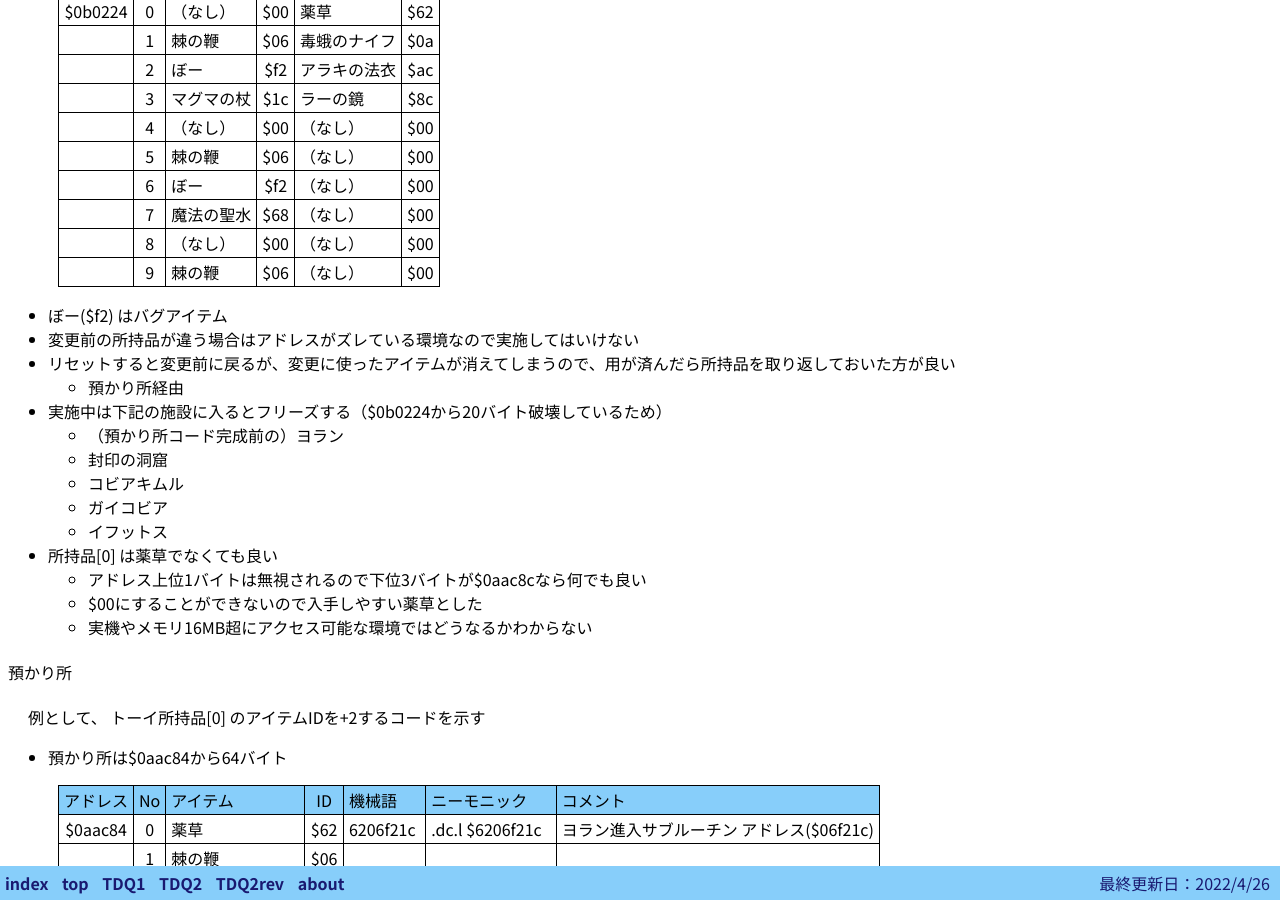
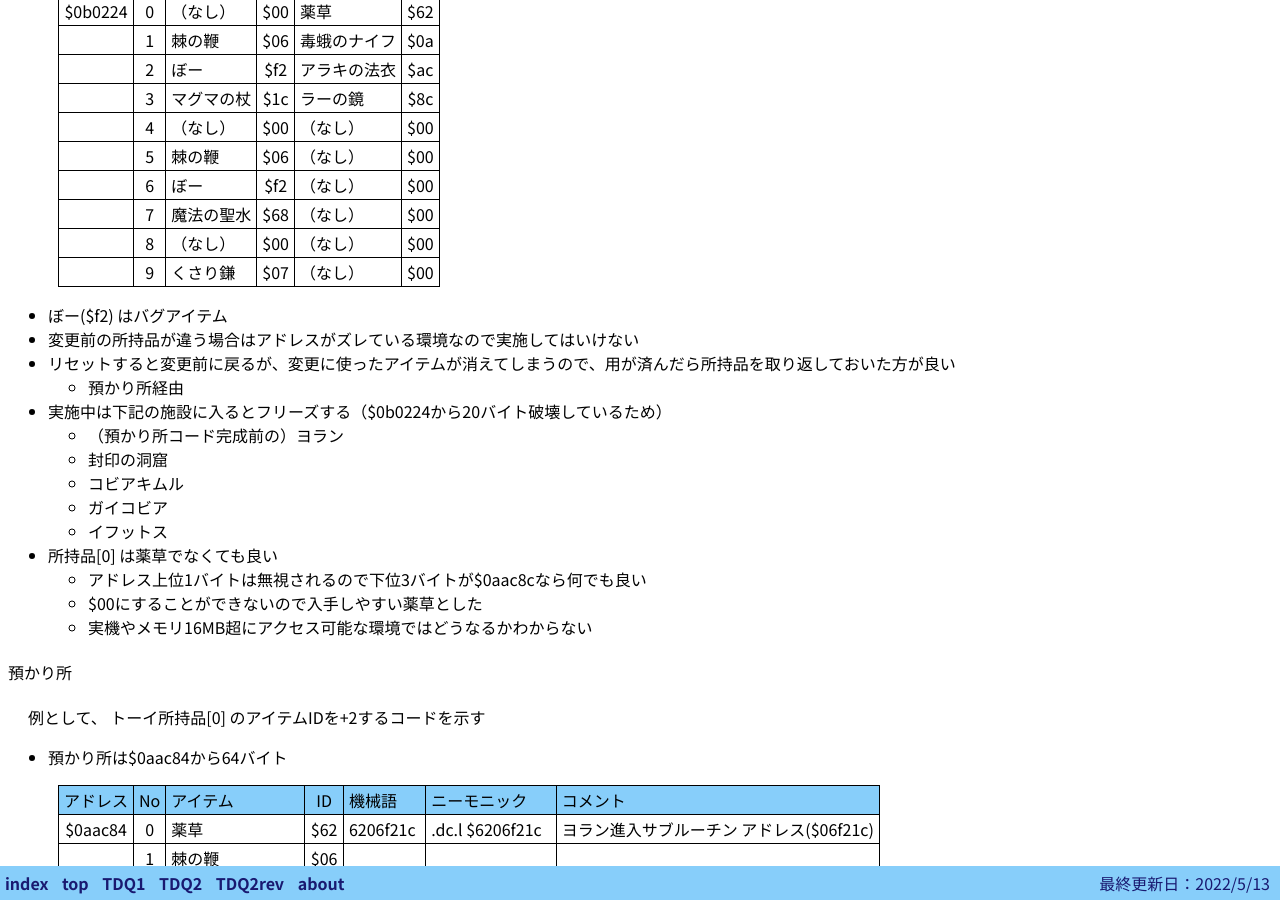
Before and after one commit to chiorex/TDQ_DATA_DAT, a Jekyll site: the page built from tdq2/bug100.md, in a window 1280 px wide and 900 px high, scrolled down 8158 px. Built offline with Jekyll 4.4.1, drawn with Linux system fonts in a browser that asks for light colours; some web fonts are replaced.

Commit message:
TDQ2 ホークマンバグ　数値ミス修正

```diff
--- a/tdq2/bug100.md
+++ b/tdq2/bug100.md
@@ -1,7 +1,7 @@
 ---
 layout: default
 title: コマンドの道具や装備で仲間の名前が消える
-update: 2022-04-26
+update: 2022-05-13
 ---
 
 >
@@ -289,7 +289,7 @@ __ヨラン進入サブルーチン__ のアドレス($06f21c)を預かり所で
 |         |  6 | ぼー       | $f2 | （なし）     | $00 |
 |         |  7 | 魔法の聖水 | $68 | （なし）     | $00 |
 |         |  8 | （なし）   | $00 | （なし）     | $00 |
-|         |  9 | 棘の鞭     | $06 | （なし）     | $00 |
+|         |  9 | くさり鎌   | $07 | （なし）     | $00 |
 
 * __ぼー($f2)__ はバグアイテム
 * 変更前の所持品が違う場合はアドレスがズレている環境なので実施してはいけない
```
